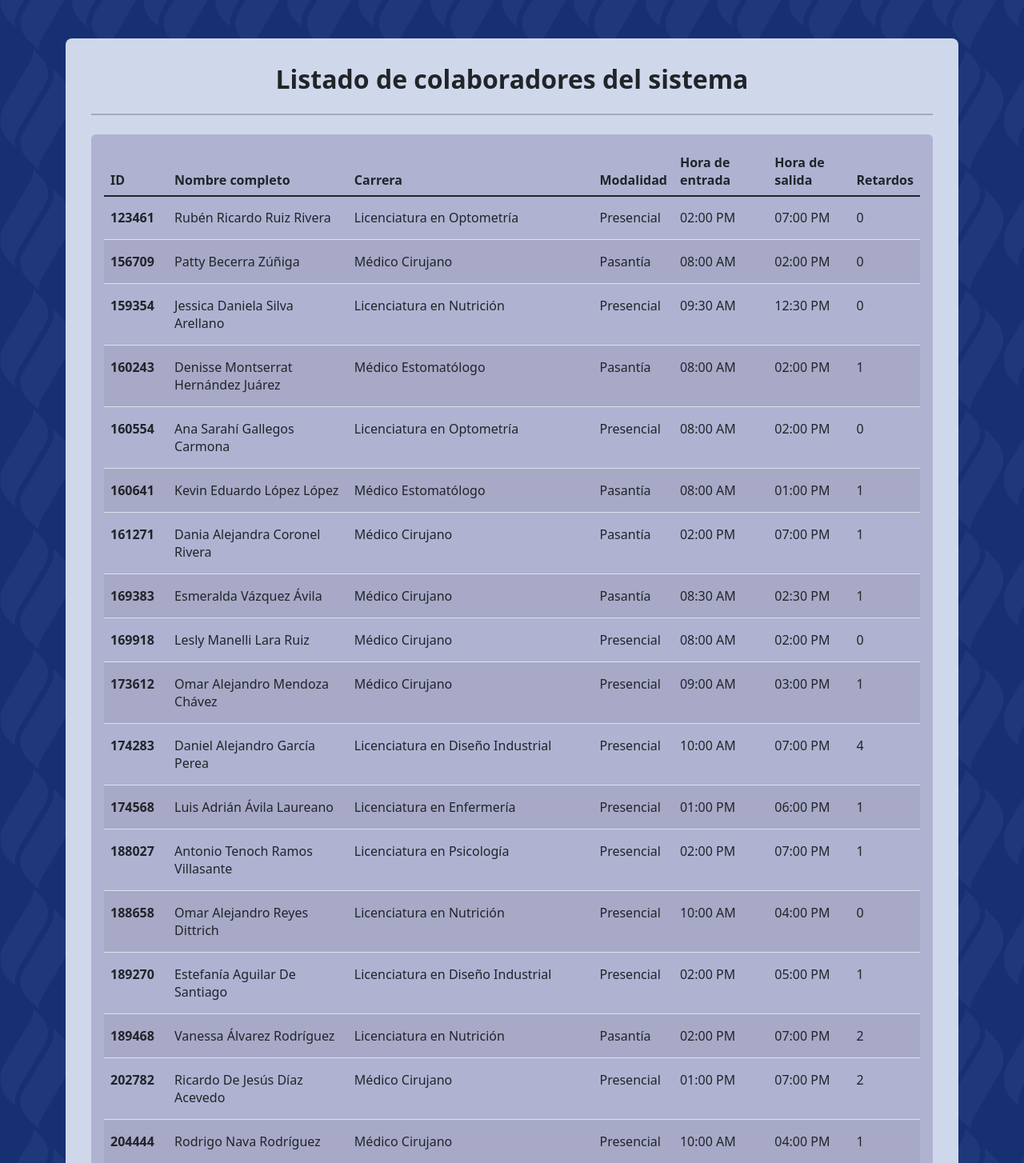
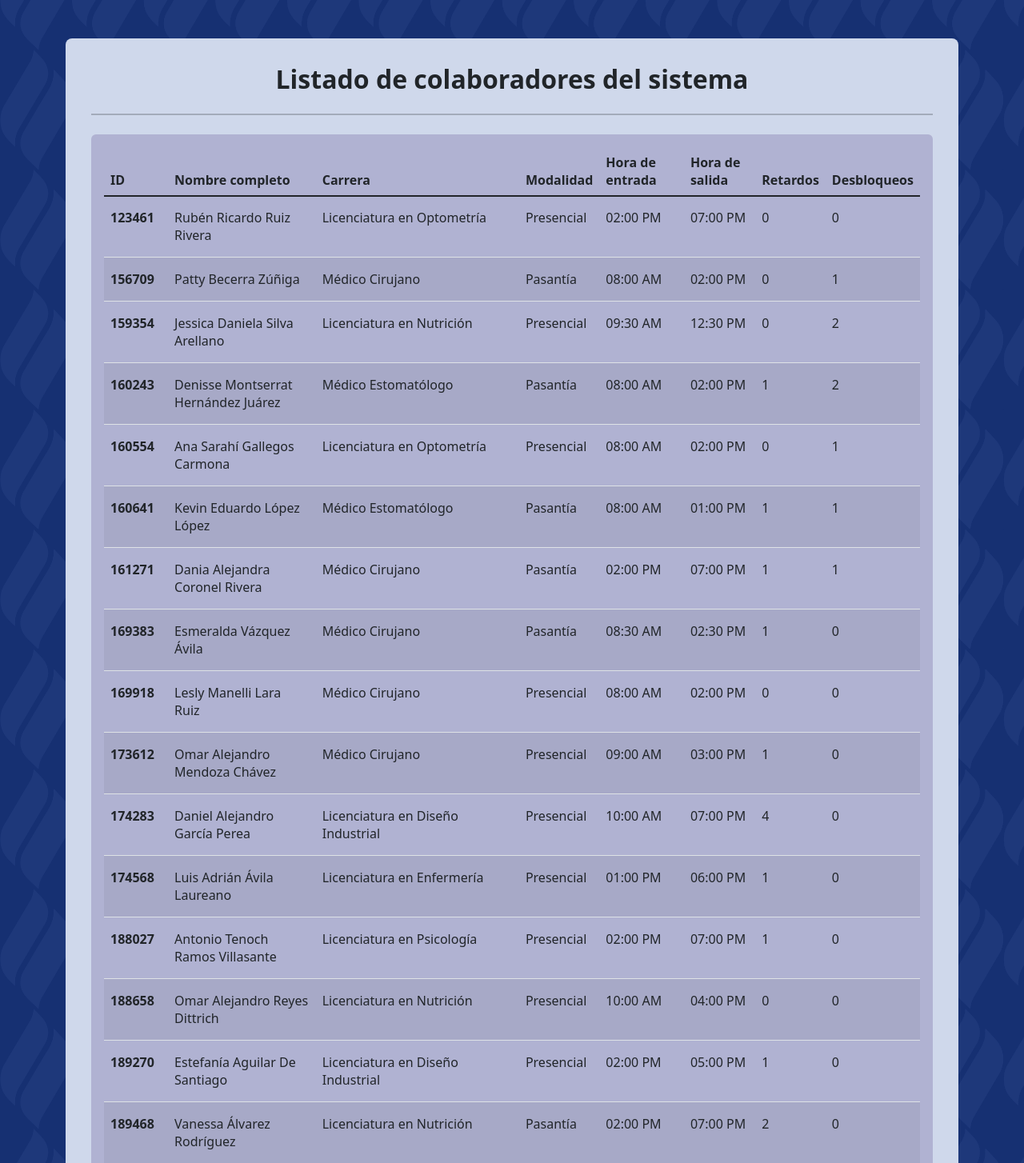
Before and after one commit to ErikGmz/Checador-UMD, a PHP site: page /administrador/consulta_colaboradores/listado_colaboradores.php in a window 1280 px wide. Shown: the part 88-1542 px from the top of the page at 80% size. Run offline with PHP 8.4, Linux system fonts and the light colour scheme; the visitor is signed in with stand-in values (Sample User, id 1); data comes from the database, SQL or seed files in the repository; some libraries are stand-ins or nearby versions.

Commit message:
Incorporación de cantidad de desbloqueos en listado de colaboradores.

```diff
--- a/administrador/consulta_colaboradores/listado_colaboradores.php
+++ b/administrador/consulta_colaboradores/listado_colaboradores.php
@@ -17,7 +17,7 @@
 
     # Obtener todos los colaboradores del sistema.
     $colaboradores = $conexion_base->query("SELECT colaborador.ID, CONCAT_WS(' ', colaborador.nombres, colaborador.apellido_paterno, colaborador.apellido_materno) AS nombre_completo, colaborador.numero_retardos,
-    carrera.nombre, modalidad_colaborador.nombre, horario.hora_inicial, horario.hora_final
+    carrera.nombre, modalidad_colaborador.nombre, horario.hora_inicial, horario.hora_final, colaborador.numero_desbloqueos
     FROM colaborador JOIN carrera ON colaborador.ID_carrera = carrera.ID
     JOIN modalidad_colaborador ON colaborador.ID_modalidad = modalidad_colaborador.ID
     JOIN horario ON colaborador.ID_horario = horario.ID;");
@@ -81,6 +81,7 @@
                                     <th scope="col"> Hora de entrada </th>
                                     <th scope="col"> Hora de salida </th>
                                     <th scope="col"> Retardos </th>
+                                    <th scope="col"> Desbloqueos </th>
                                 </tr>
                             </thead>
 
@@ -96,6 +97,7 @@
                                         echo "<td class='py-3'> " . date("h:i A", strtotime($colaborador[5])) . " </td> ";
                                         echo "<td class='py-3'> " . date("h:i A", strtotime($colaborador[6])) . " </td>";
                                         echo "<td class='py-3'> " . $colaborador[2] . " </td>";
+                                        echo "<td class='py-3'> " . $colaborador[7] . " </td>";
                                         echo " </tr>";
                                     }
                                     ?>
```
